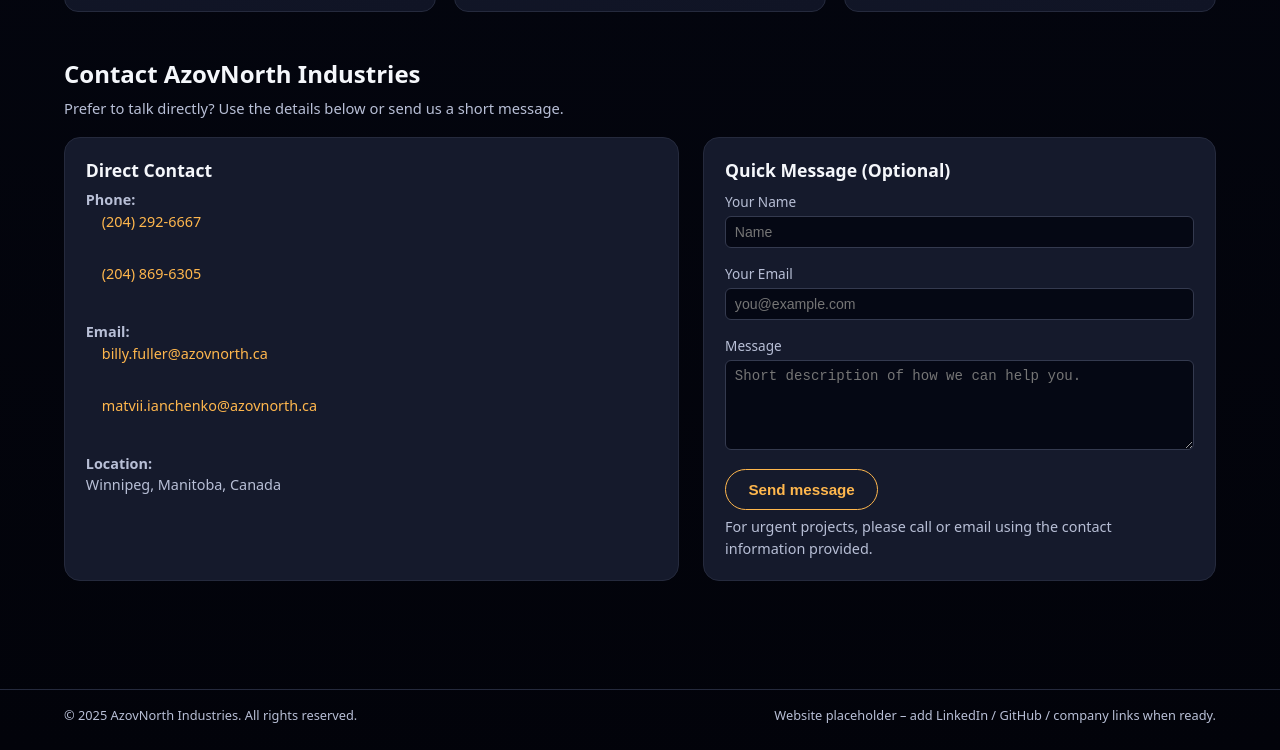
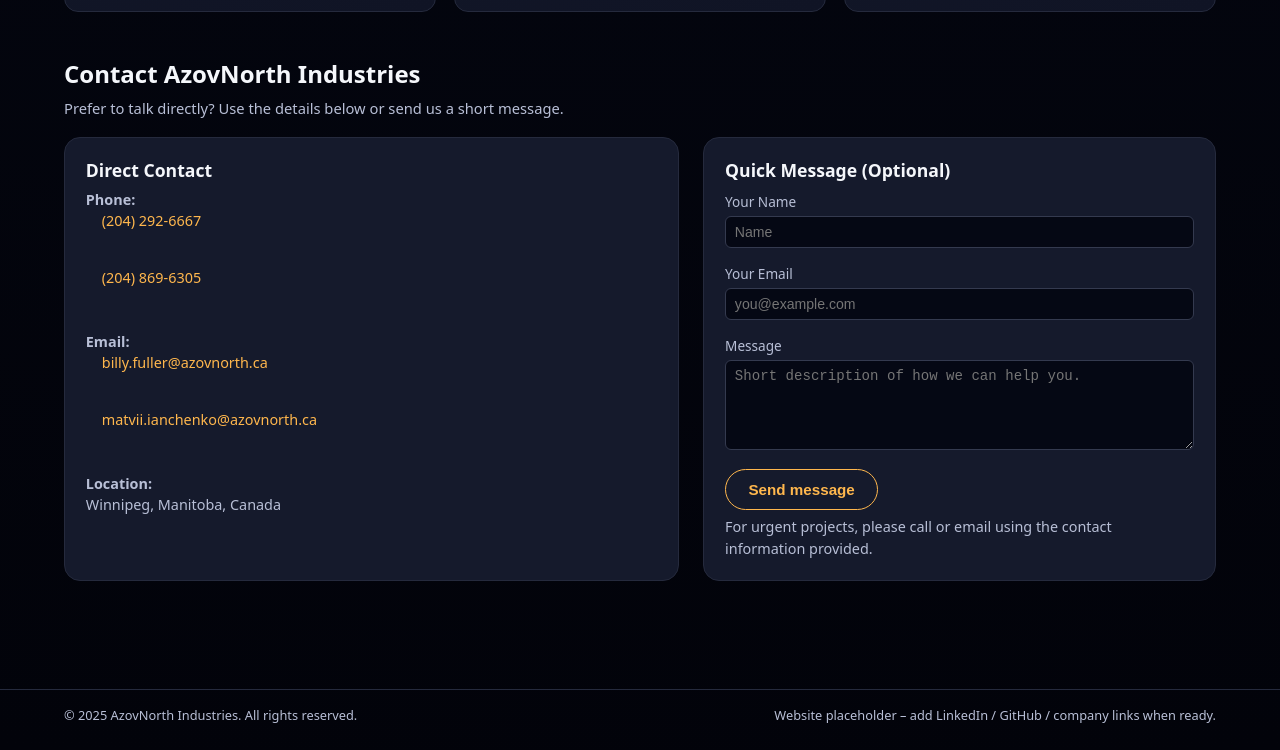
Before and after one commit to azovnorth/website, a plain HTML site: page index.html in a window 1280 px wide. Shown: the part 3624-4374 px from the top of the page. Drawn offline with Linux system fonts and the light colour scheme.

Commit message:
Update index.html

```diff
--- a/index.html
+++ b/index.html
@@ -389,9 +389,9 @@
 }
     .contact-cols .box:first-child a {
   display: inline-block;   /* ensures padding counts for height */
-  padding: 0.5rem 1rem;    /* increase clickable area */
+  padding: 0.25rem 1rem;    /* increase clickable area */
   min-height: 48px;        /* ensures minimum height for touch */
-  line-height: 0.5;        /* extra spacing inside links */
+  line-height: 0.25;        /* extra spacing inside links */
   margin-bottom: 0.25rem;  /* space between links */
 }
   </style>
```
